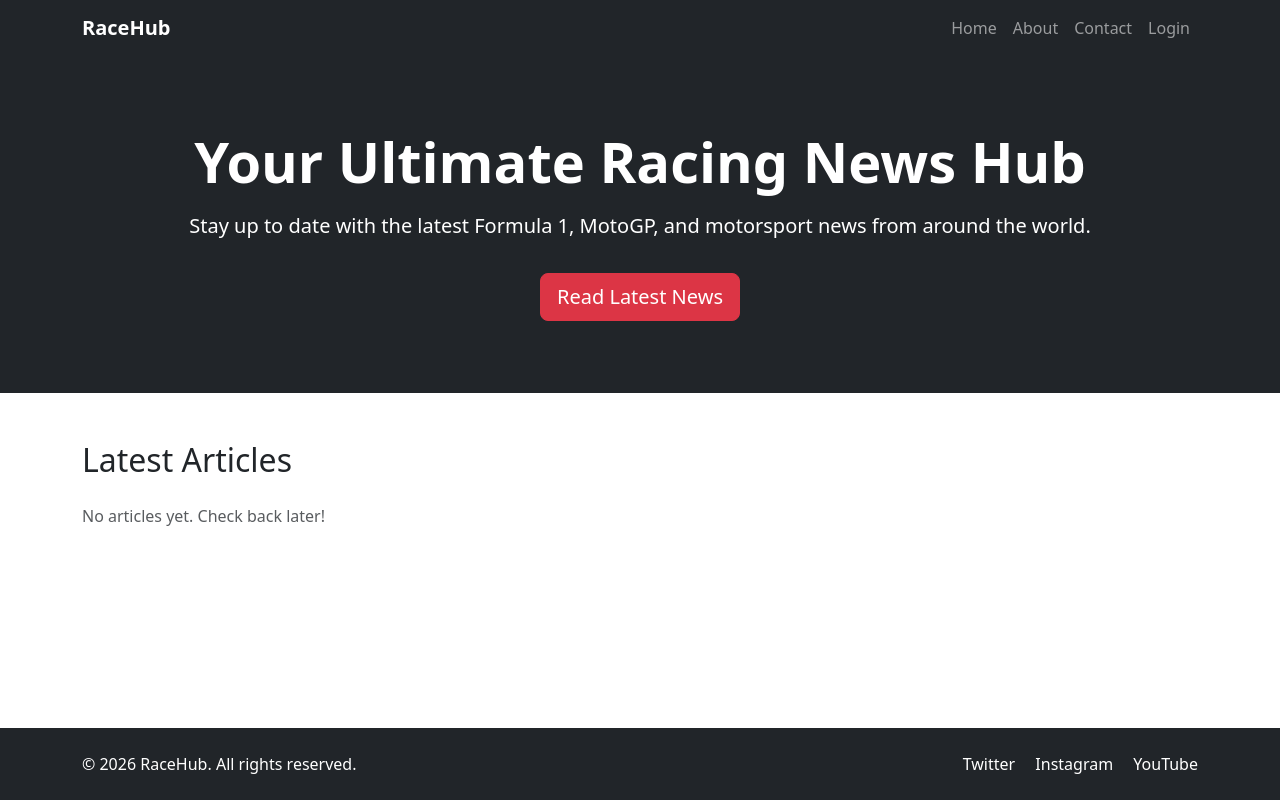
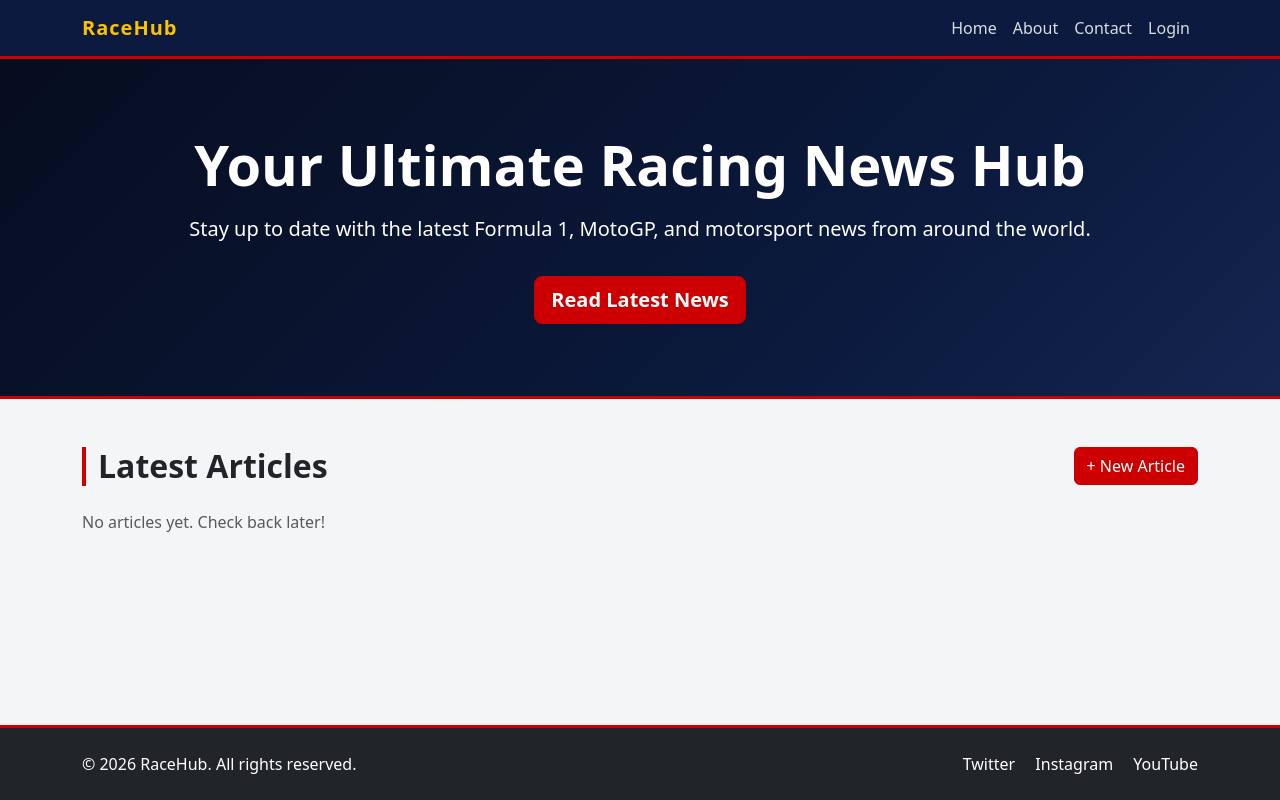
Before and after one commit to shinichi234-work/first_web_project, a Django app: page / in a window 1280 px wide. Run offline with Django 5.2, Linux system fonts and the light colour scheme; data that the repository does not hold is empty.

Commit message:
Task 9 ready.

```diff
--- a/config/urls.py
+++ b/config/urls.py
@@ -1,11 +1,13 @@
 from django.contrib import admin
 from django.urls import path
-from pages.views import index, about, article_detail, contact
+from pages.views import index, about, article_detail, article_create, article_update, contact
 
 urlpatterns = [
     path('admin/', admin.site.urls),
     path('', index, name='home'),
     path('about/', about, name='about'),
     path('article/<int:pk>/', article_detail, name='article_detail'),
+    path('article/new/', article_create, name='article_create'),
+    path('article/<int:pk>/edit/', article_update, name='article_update'),
     path('contact/', contact, name='contact'),
 ]
--- /dev/null
+++ b/pages/static/pages/style.css
@@ -0,0 +1,99 @@
+:root {
+    --navy: #0B1A3E;
+    --navy-dark: #060D1F;
+    --accent-red: #CC0001;
+    --accent-gold: #FCC200;
+}
+
+body {
+    background-color: #f4f5f7;
+}
+
+/* ── Navbar ── */
+.navbar {
+    background-color: var(--navy) !important;
+    border-bottom: 3px solid var(--accent-red);
+}
+
+.navbar-brand {
+    color: var(--accent-gold) !important;
+    font-weight: 800;
+    letter-spacing: 1px;
+}
+
+.nav-link {
+    color: rgba(255,255,255,0.85) !important;
+    font-weight: 500;
+    transition: color 0.15s;
+}
+
+.nav-link:hover {
+    color: var(--accent-gold) !important;
+}
+
+/* ── Hero ── */
+.hero-section {
+    background: linear-gradient(135deg, var(--navy-dark) 0%, var(--navy) 70%, #162550 100%);
+    border-bottom: 3px solid var(--accent-red);
+}
+
+.hero-section .btn {
+    background-color: var(--accent-red);
+    border-color: var(--accent-red);
+    font-weight: 600;
+}
+
+.hero-section .btn:hover {
+    background-color: #a30001;
+    border-color: #a30001;
+}
+
+/* ── Cards ── */
+.card {
+    border: none;
+    box-shadow: 0 2px 8px rgba(0,0,0,0.08);
+    transition: transform 0.2s ease, box-shadow 0.2s ease;
+}
+
+.card:hover {
+    transform: translateY(-4px);
+    box-shadow: 0 8px 24px rgba(204,0,1,0.12);
+}
+
+.btn-outline-danger {
+    color: var(--accent-red);
+    border-color: var(--accent-red);
+}
+
+.btn-outline-danger:hover {
+    background-color: var(--accent-red);
+    border-color: var(--accent-red);
+}
+
+/* ── Section headers ── */
+.section-title {
+    font-weight: 700;
+    border-left: 4px solid var(--accent-red);
+    padding-left: 12px;
+}
+
+/* ── Footer ── */
+footer {
+    background-color: var(--navy-dark) !important;
+    border-top: 3px solid var(--accent-red);
+}
+
+footer a:hover {
+    color: var(--accent-gold) !important;
+}
+
+/* ── Forms ── */
+.btn-danger {
+    background-color: var(--accent-red);
+    border-color: var(--accent-red);
+}
+
+.btn-danger:hover {
+    background-color: #a30001;
+    border-color: #a30001;
+}
--- a/pages/templates/pages/article_detail.html
+++ b/pages/templates/pages/article_detail.html
@@ -13,8 +13,9 @@
                 <div class="mt-4">
                     {{ article.content|linebreaks }}
                 </div>
-                <div class="mt-5">
+                <div class="mt-5 d-flex gap-2">
                     <a href="{% url 'home' %}" class="btn btn-outline-secondary">← Back to Articles</a>
+                    <a href="{% url 'article_update' article.pk %}" class="btn btn-danger">Edit</a>
                 </div>
             </div>
         </div>
--- a/pages/templates/pages/base.html
+++ b/pages/templates/pages/base.html
@@ -1,3 +1,4 @@
+{% load static %}
 <!DOCTYPE html>
 <html lang="en">
 <head>
@@ -5,6 +6,7 @@
     <meta name="viewport" content="width=device-width, initial-scale=1.0">
     <title>{% block title %}RaceHub{% endblock %}</title>
     <link href="https://cdn.jsdelivr.net/npm/bootstrap@5.3.3/dist/css/bootstrap.min.css" rel="stylesheet">
+    <link href="{% static 'pages/style.css' %}" rel="stylesheet">
 </head>
 <body class="d-flex flex-column min-vh-100">
 
--- a/pages/templates/pages/index.html
+++ b/pages/templates/pages/index.html
@@ -3,7 +3,7 @@
 {% block title %}{{ title }}{% endblock %}
 
 {% block content %}
-<section class="bg-dark text-white py-5">
+<section class="hero-section text-white py-5">
     <div class="container text-center py-4">
         <h1 class="display-4 fw-bold">{{ welcome_text }}</h1>
         <p class="lead mt-3">Stay up to date with the latest Formula 1, MotoGP, and motorsport news from around the world.</p>
@@ -13,7 +13,10 @@
 
 <section class="py-5">
     <div class="container">
-        <h2 class="mb-4">Latest Articles</h2>
+        <div class="d-flex justify-content-between align-items-center mb-4">
+            <h2 class="section-title mb-0">Latest Articles</h2>
+            <a href="{% url 'article_create' %}" class="btn btn-danger">+ New Article</a>
+        </div>
         <div class="row g-4">
             {% for article in articles %}
             <div class="col-12 col-md-4">
--- a/pages/views.py
+++ b/pages/views.py
@@ -1,6 +1,6 @@
 from django.shortcuts import render, get_object_or_404, redirect
 from .models import Article
-from .forms import FeedbackForm
+from .forms import FeedbackForm, ArticleForm
 
 
 def index(request):
@@ -23,6 +23,29 @@ def article_detail(request, pk):
     return render(request, 'pages/article_detail.html', context)
 
 
+def article_create(request):
+    if request.method == 'POST':
+        form = ArticleForm(request.POST)
+        if form.is_valid():
+            article = form.save()
+            return redirect('article_detail', pk=article.pk)
+    else:
+        form = ArticleForm()
+    return render(request, 'pages/article_form.html', {'form': form, 'form_title': 'New Article'})
+
+
+def article_update(request, pk):
+    article = get_object_or_404(Article, pk=pk)
+    if request.method == 'POST':
+        form = ArticleForm(request.POST, instance=article)
+        if form.is_valid():
+            form.save()
+            return redirect('article_detail', pk=article.pk)
+    else:
+        form = ArticleForm(instance=article)
+    return render(request, 'pages/article_form.html', {'form': form, 'form_title': 'Edit Article'})
+
+
 def contact(request):
     if request.method == 'POST':
         form = FeedbackForm(request.POST)
```
Also changed, not shown: pages/forms.py (+11 -0 lines), pages/templates/pages/article_form.html (added, +34 -0 lines).
